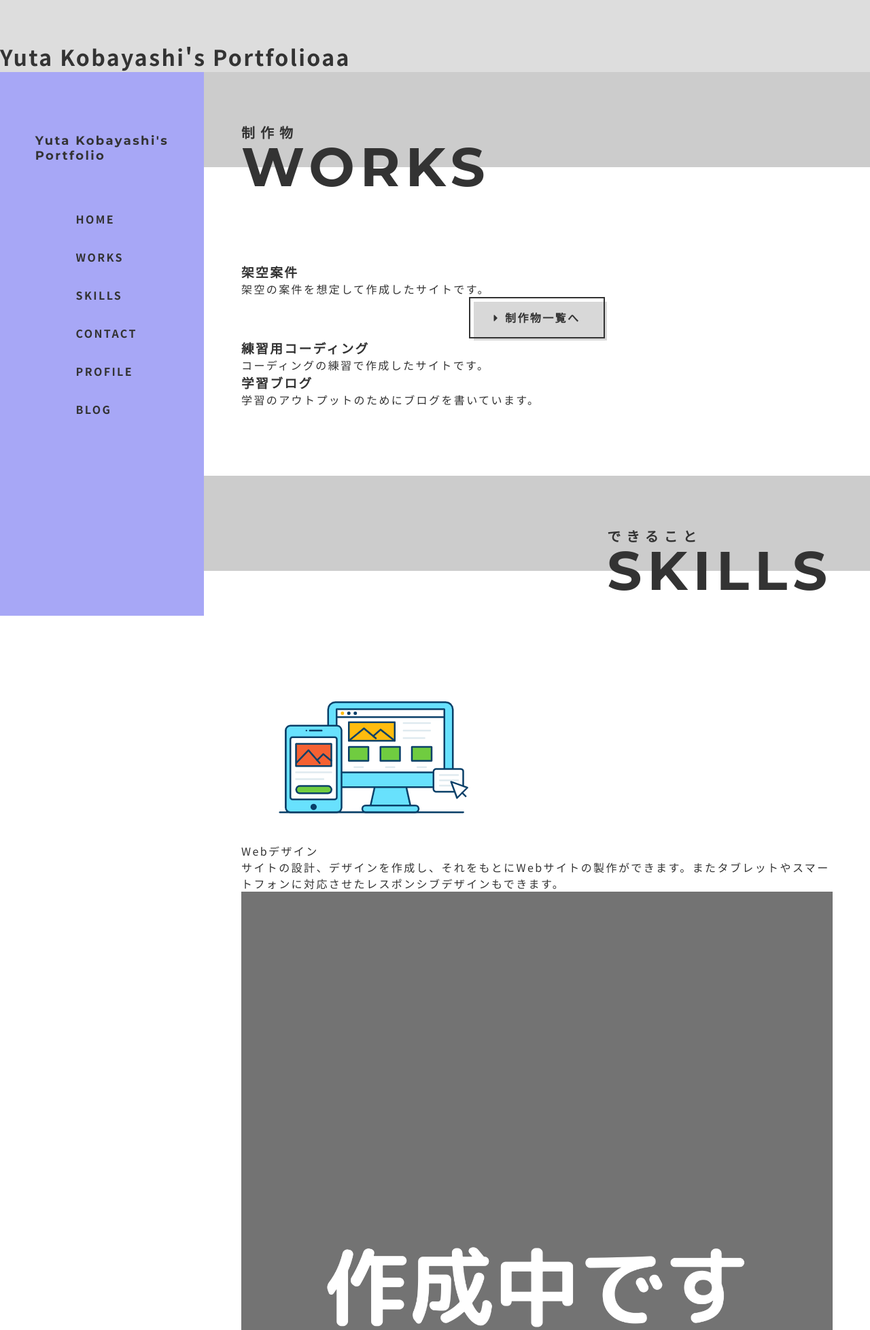
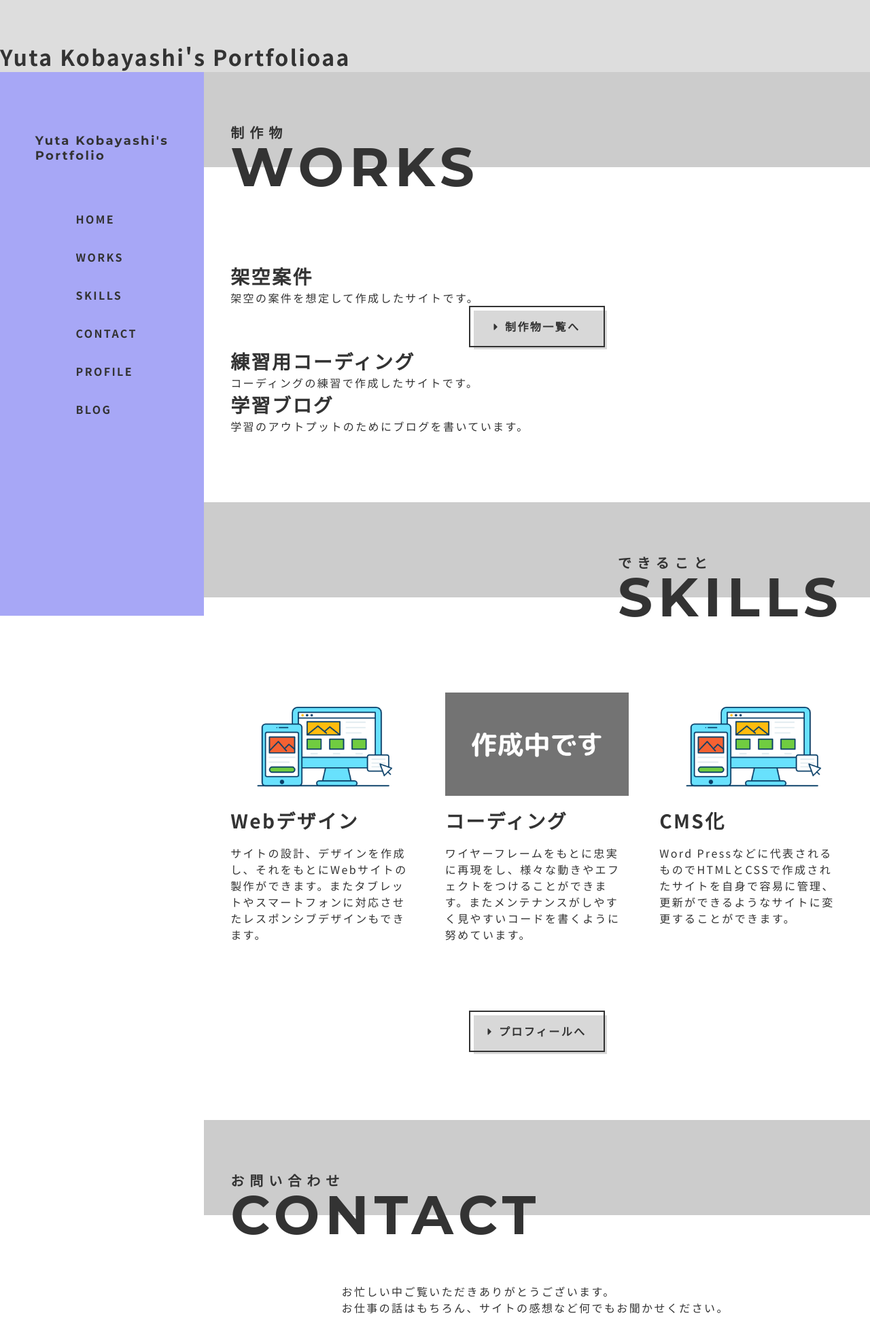
Before and after one commit to kbo580/my-portfolio-ver4, a PHP site: page / in a window 1280 px wide. Shown: the top 1957 px of the page at 68% size. Run offline with PHP 8.4, Linux system fonts and the light colour scheme; style sheets or scripts are compiled from the project's sources.

Commit message:
no message

```diff
--- a/css/styles.css
+++ b/css/styles.css
@@ -36,9 +36,9 @@ img {
 /* -------------------------------------------- */
 .inner {
   margin: 0 auto;
-  max-width: 900px;
+  max-width: 1200px;
   width: 100%;
-  padding: 0 15px;
+  padding: 0 4%;
 }
 
 .flex {
@@ -118,10 +118,16 @@ footer {
   display: inline-block;
 }
 
-/* sectionのサブタイトル */
+/* sectionタイトルの日本語タイトル */
 .jp-title {
   font-size: 16px;
   display: block;
+}
+
+/* セクションのサブタイトル */
+.sub-title {
+  font-weight: bold;
+  font-size: 20px;
 }
 
 /* sectionの背景 */
@@ -188,6 +194,9 @@ section::before {
   }
   .jp-title {
     font-size: 20px;
+  }
+  .sub-title {
+    font-size: 28px;
   }
   section::before {
     height: 140px;
@@ -405,6 +414,48 @@ body.active {
       align-self: flex-end;
 }
 
+.skill-content-wrapper {
+  margin-bottom: 100px;
+}
+
+/* 個々のスキル */
+.skill-contents:not(:last-child) {
+  margin-bottom: 60px;
+}
+
+.skill-list:not(:last-child) {
+  margin-bottom: 16px;
+}
+
+/* 画像 */
+.skill-image-wrapper {
+  aspect-ratio: 16 / 9;
+  overflow: hidden;
+}
+
+.skill-image {
+  width: 100%;
+  height: 100%;
+  -o-object-fit: cover;
+     object-fit: cover;
+}
+
+@media (min-width: 1000px) {
+  /* スキルのコンテンツを横並び */
+  .skill-content-wrapper {
+    display: -webkit-box;
+    display: -ms-flexbox;
+    display: flex;
+    -webkit-box-pack: justify;
+        -ms-flex-pack: justify;
+            justify-content: space-between;
+    margin-bottom: 40px;
+  }
+  .skill-contents {
+    width: 30%;
+  }
+}
+
 /*-------------------------------------------- */
 /* contact */
 /* -------------------------------------------- */
--- a/css/styles.scss
+++ b/css/styles.scss
@@ -41,10 +41,10 @@ header,main,section,footer, div, ul, li, h1,h2,h3{
 
 .inner{
   margin: 0 auto;
-  max-width: 900px;
+  max-width: 1200px;
   width: 100%;
   // background-color: rgba(241,92,168,0.2);
-  padding:  0 15px;
+  padding: 0 4%;
 }
 
 .flex{
@@ -113,10 +113,16 @@ footer{
   display: inline-block;
 }
 
-/* sectionのサブタイトル */
+/* sectionタイトルの日本語タイトル */
 .jp-title{
   font-size: 16px;
   display: block;
+}
+
+/* セクションのサブタイトル */
+.sub-title{
+  font-weight: bold;
+  font-size: 20px;
 }
 
 /* sectionの背景 */
@@ -185,6 +191,11 @@ section::before{
   .jp-title{
     font-size: 20px;
   }
+
+  .sub-title{
+    font-size: 28px;
+  }
+
 
   section::before{
     height: 140px;
@@ -390,7 +401,44 @@ body.active{
   align-self: flex-end;
 }
 
+.skill-content-wrapper{
+  margin-bottom: 100px;
+}
+
+/* 個々のスキル */
+.skill-contents:not(:last-child){
+  margin-bottom: 60px;
+}
+
+.skill-list:not(:last-child){
+  margin-bottom: 16px;
+}
+
+/* 画像 */
+.skill-image-wrapper{
+  aspect-ratio: 16 / 9;
+  overflow: hidden;
+}
+
+.skill-image{
+  width: 100%;
+  height: 100%;
+  object-fit: cover;
+}
+
 @media (min-width: 1000px){
+  /* スキルのコンテンツを横並び */
+  .skill-content-wrapper{
+    display: flex;
+    justify-content: space-between;
+    margin-bottom: 40px;
+  }
+
+  .skill-contents{
+    width: 30%;
+  }
+
+
 
 }
 
```
Also changed, not shown: 1 other file.
